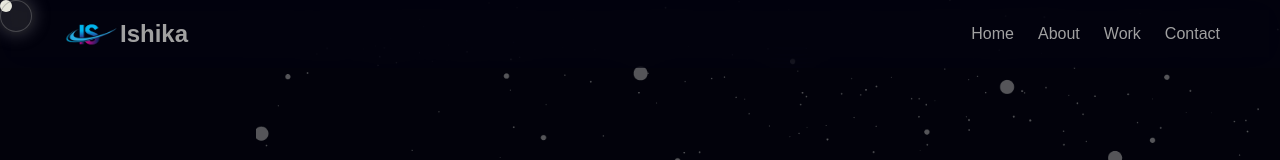
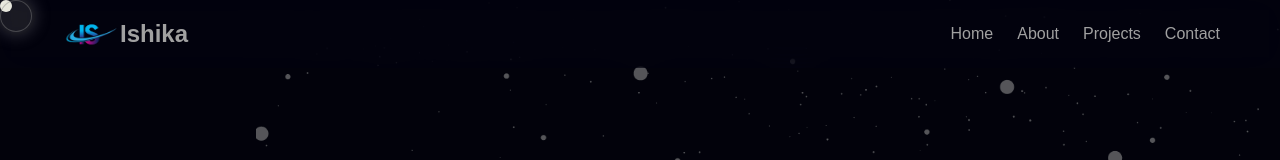
Before and after one commit to IshikaSoni056/MainPortfolio, a React (Vite) app: page / in a window 1280 px wide. Shown: the top 160 px of the page. Built offline with nearby package versions, Linux system fonts and the light colour scheme; a web font is replaced by a local one.

Commit message:
added other links

```diff
--- a/src/sections/About.jsx
+++ b/src/sections/About.jsx
@@ -113,7 +113,7 @@ const About = () => {
   };
 
   return (
-    <section
+    <section id="about"
       ref={ref}
       className="min-h-screen w-full  text-white flex items-center justify-center px-8 py-24 mt-16 bg-[#13171e] border-2 border-white/50 rounded-2xl shadow-lg"
     >
--- a/src/sections/Contact.jsx
+++ b/src/sections/Contact.jsx
@@ -51,7 +51,7 @@ const Contact = () => {
     }
   };
   return (
-    <section className="relative flex items-center c-space section-spacing">
+    <section className="relative flex items-center c-space section-spacing" id="contact">
       <Particles
         className="absolute inset-0 -z-50"
         quantity={100}
--- a/src/sections/Hero.jsx
+++ b/src/sections/Hero.jsx
@@ -12,7 +12,7 @@ import ParallaxBackground from "../components/parallaxBackground";
 const Hero = () => {
   const isMobile = useMediaQuery({ maxWidth: 853 });
   return (
-    <section className="flex items-start justify-center min-h-screen overflow-hidden md:items-start md:justify-start c-space 4">
+    <section className="flex items-start justify-center min-h-screen overflow-hidden md:items-start md:justify-start c-space 4" id="home">
       <HeroText />
       <ParallaxBackground />
       <figure
--- a/src/sections/Projects.jsx
+++ b/src/sections/Projects.jsx
@@ -77,7 +77,7 @@ const isInView = useInView(headingRef, { once: true, amount: 0.5 });
 
 
   return (
-    <section className="relative section-spacing">
+    <section className="relative section-spacing" id="projects" >
      <motion.h2
   ref={headingRef}
   initial={{ opacity: 0, y: 50 }}
--- a/src/sections/navbar.jsx
+++ b/src/sections/navbar.jsx
@@ -14,8 +14,8 @@ function Navigation() {
         </a>
       </li>
       <li className="nav-li">
-        <a className="nav-link" href="#work">
-          Work
+        <a className="nav-link" href="#projects">
+          Projects
         </a>
       </li>
       <li className="nav-li">
```
